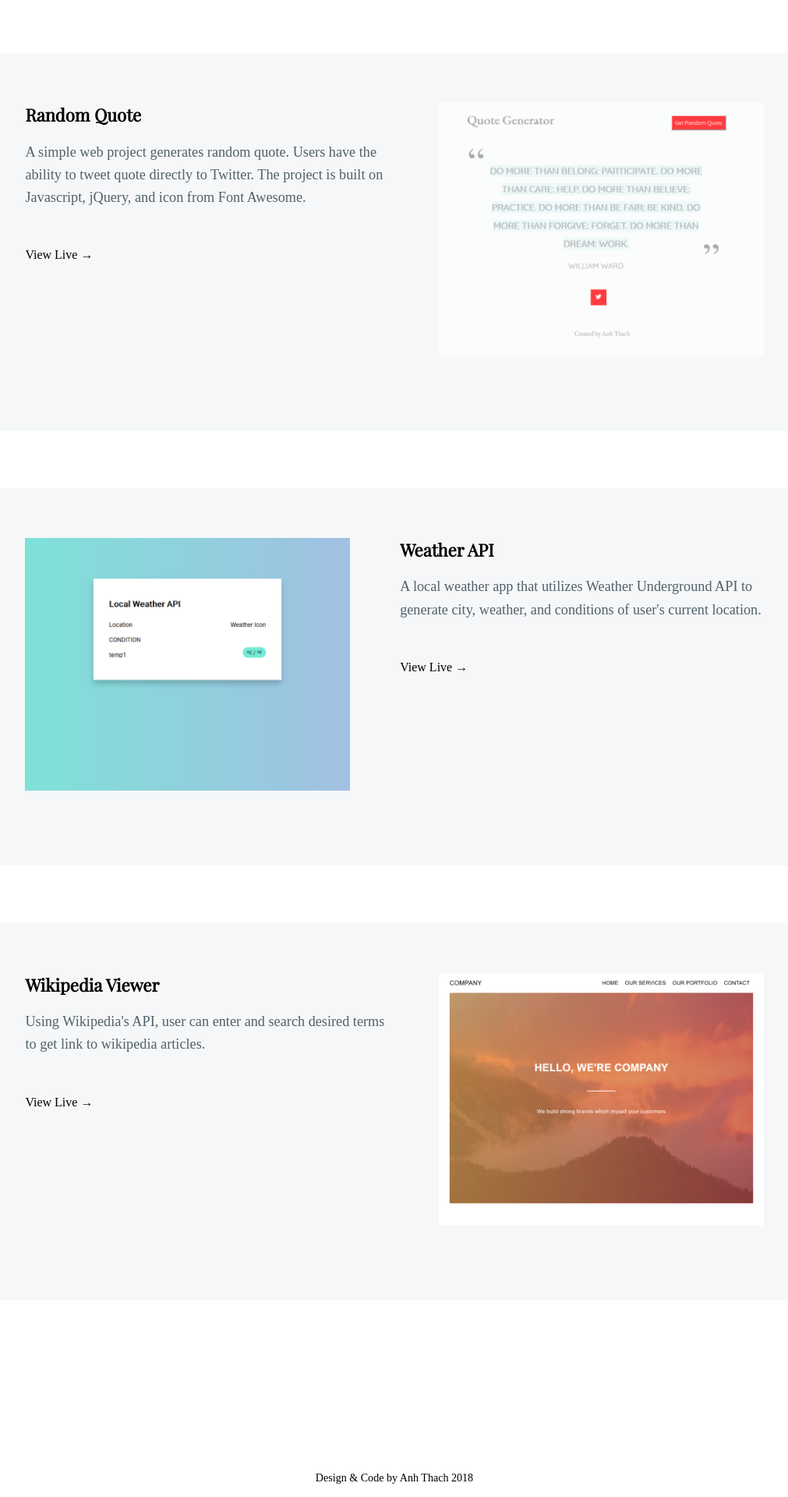
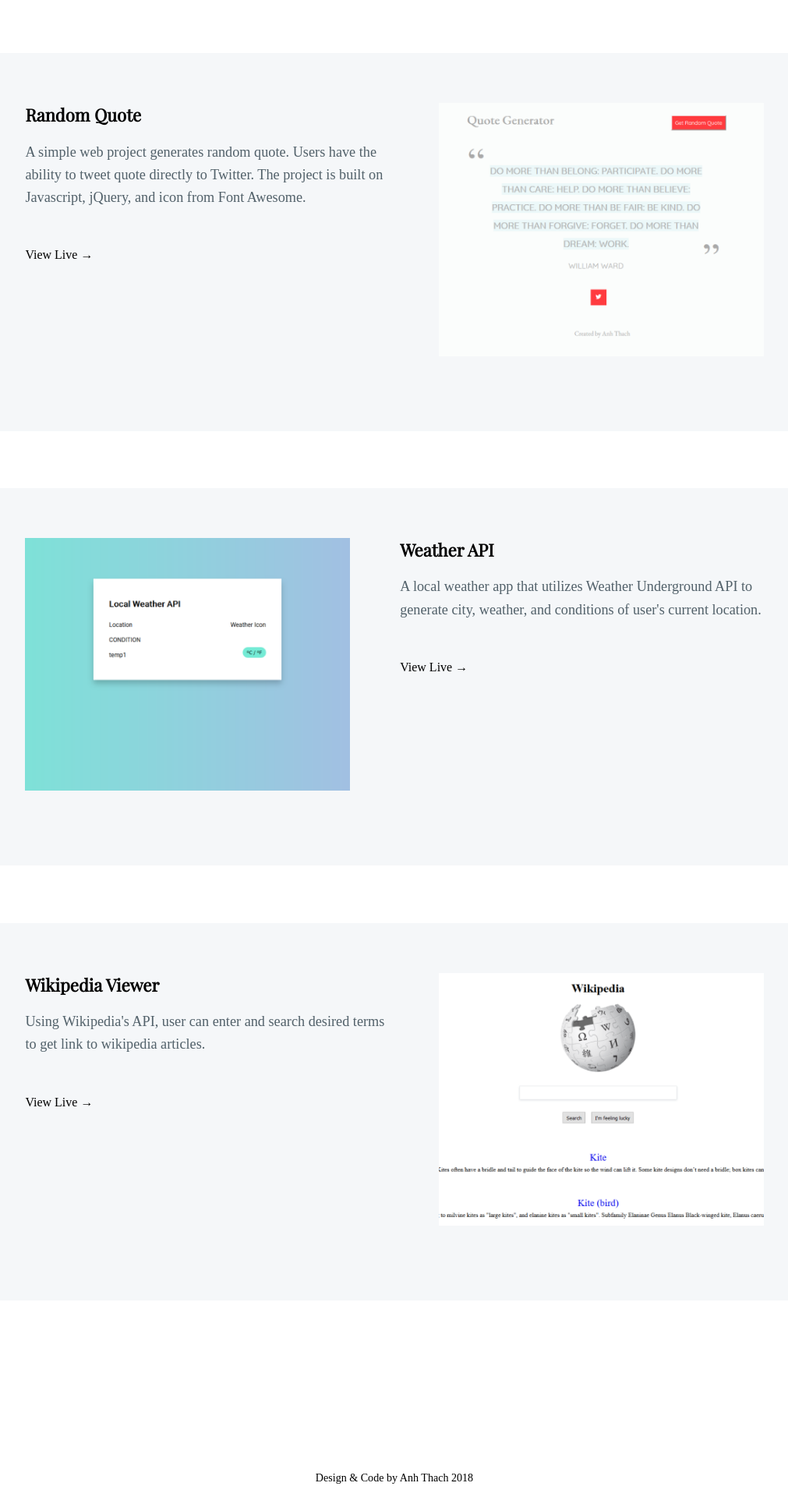
Before and after one commit to windan11/windan11.github.io, a Jekyll site: the page built from index.html, in a window 1280 px wide. Shown: the part 1353-3273 px from the top of the page at 78% size, without its empty margins (134-1145 px from the left). Built offline with Jekyll 4.4.1, drawn with Linux system fonts in a browser that asks for light colours; some web fonts are replaced.

Commit message:
updated wiki img

```diff
--- a/_layouts/default.html
+++ b/_layouts/default.html
@@ -60,7 +60,7 @@
 				</div>
 				<div class="container">
 					<div class="clearfix">
-						<img src="assets/demo.png" class="right" alt="screenshot of project 5">
+						<img src="assets/wiki-f.png" class="right" alt="screenshot of project 5">
 						<h4>Wikipedia Viewer</h4>
 						<p>Using Wikipedia's API, user can enter and search desired terms to get link to wikipedia articles.</p>
 						<div class="row">
```
